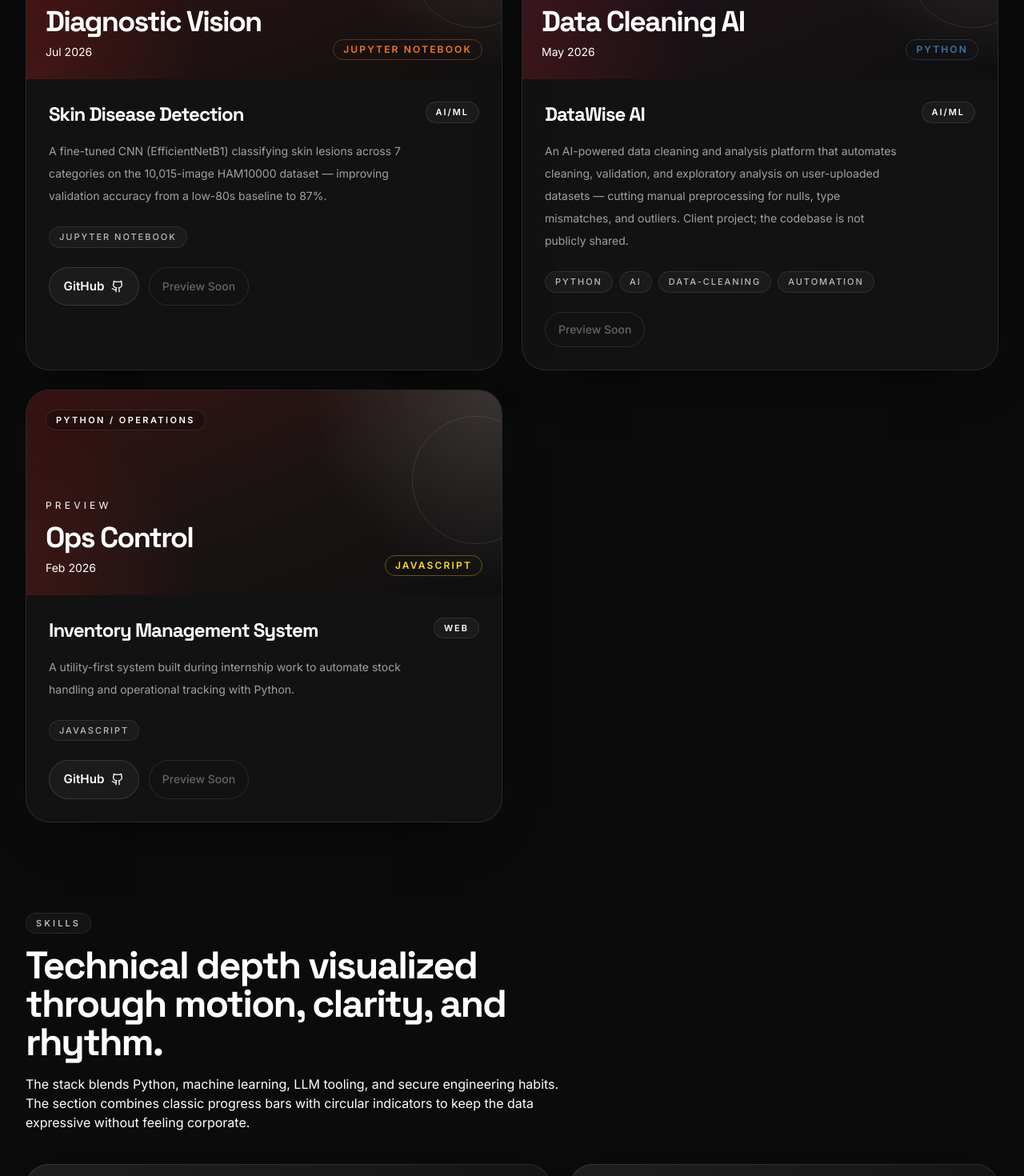
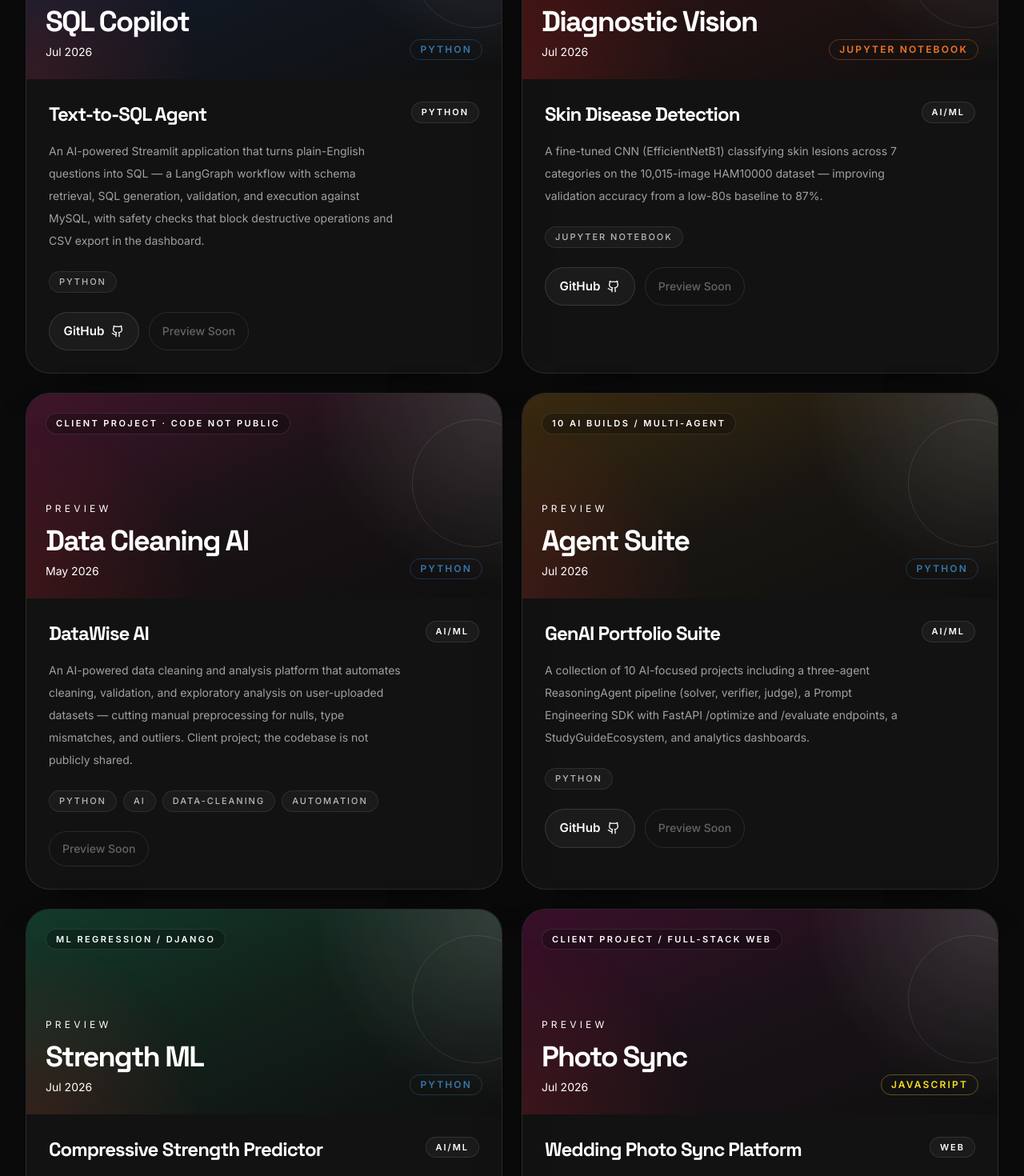
Before and after one commit to preethamofficial/my_profile, a React (Vite) app: page / in a window 1280 px wide. Shown: the part 3000-4470 px from the top of the page at 80% size. Built offline with nearby package versions, Linux system fonts and the light colour scheme; no server answers.

Commit message:
Feature more projects: Text-to-SQL Agent, GenAI Suite, Compressive Strength Predictor, Wedding Photo Sync; expand spotlight to 9

```diff
--- a/src/data/portfolio.ts
+++ b/src/data/portfolio.ts
@@ -191,6 +191,38 @@ export const projectShowcase = {
     preview: 'Data Cleaning AI',
     liveUrl: null,
   },
+  'text_to_sql-agent': {
+    title: 'Text-to-SQL Agent',
+    eyebrow: 'LangGraph / Data Analytics',
+    synopsis: 'An AI-powered Streamlit application that turns plain-English questions into SQL — a LangGraph workflow with schema retrieval, SQL generation, validation, and execution against MySQL, with safety checks that block destructive operations and CSV export in the dashboard.',
+    accent: 'from-[#0f2440] via-[#121822] to-[#0f0f0f]',
+    preview: 'SQL Copilot',
+    liveUrl: null,
+  },
+  'Gen-AI-bharath-unnathi-': {
+    title: 'GenAI Portfolio Suite',
+    eyebrow: '10 AI Builds / Multi-Agent',
+    synopsis: 'A collection of 10 AI-focused projects including a three-agent ReasoningAgent pipeline (solver, verifier, judge), a Prompt Engineering SDK with FastAPI /optimize and /evaluate endpoints, a StudyGuideEcosystem, and analytics dashboards.',
+    accent: 'from-[#3a2a0f] via-[#1a1712] to-[#0f0f0f]',
+    preview: 'Agent Suite',
+    liveUrl: null,
+  },
+  'Compressive-Strength-Predictor': {
+    title: 'Compressive Strength Predictor',
+    eyebrow: 'ML Regression / Django',
+    synopsis: 'A machine learning model that predicts concrete compressive strength from material composition using regression algorithms, deployed with a Django web interface.',
+    accent: 'from-[#123a2b] via-[#12201a] to-[#0f0f0f]',
+    preview: 'Strength ML',
+    liveUrl: null,
+  },
+  'teju-Navin': {
+    title: 'Wedding Photo Sync Platform',
+    eyebrow: 'Client Project / Full-Stack Web',
+    synopsis: 'A full-stack web platform for cross-device wedding photo collection — Firebase Storage uploads with auto-forwarding to Google Photos and Google Drive via a secure webhook backend (Google Apps Script deployment).',
+    accent: 'from-[#3a0f2a] via-[#1a1218] to-[#0f0f0f]',
+    preview: 'Photo Sync',
+    liveUrl: null,
+  },
   preethamofficial: {
     title: 'Developer Presence',
     eyebrow: 'Portfolio / Brand',
@@ -267,8 +299,12 @@ export const contactSubjects = ['Project Inquiry', 'Job Opportunity', 'Collabora
 export const featuredProjectNames = [
   'ai-doubt-resolution-agent',
   'Ai-Meeting-Assistant',
+  'text_to_sql-agent',
   'skin-disease-detection-build-by-using-ml',
   'DataWise AI',
+  'Gen-AI-bharath-unnathi-',
+  'Compressive-Strength-Predictor',
+  'teju-Navin',
   'inventory-managment',
 ]
 
--- a/src/pages/PortfolioPage.tsx
+++ b/src/pages/PortfolioPage.tsx
@@ -287,7 +287,7 @@ export default function PortfolioPage() {
       .filter((repo) => order.has(repo.name))
       .sort((repoA, repoB) => (order.get(repoA.name) ?? Number.MAX_SAFE_INTEGER) - (order.get(repoB.name) ?? Number.MAX_SAFE_INTEGER))
 
-    return (prioritized.length > 0 ? prioritized : repos).slice(0, 5)
+    return (prioritized.length > 0 ? prioritized : repos).slice(0, 9)
   }, [repos])
 
   const projectCount = overview?.user?.public_repos ?? featuredProjects.length
```
